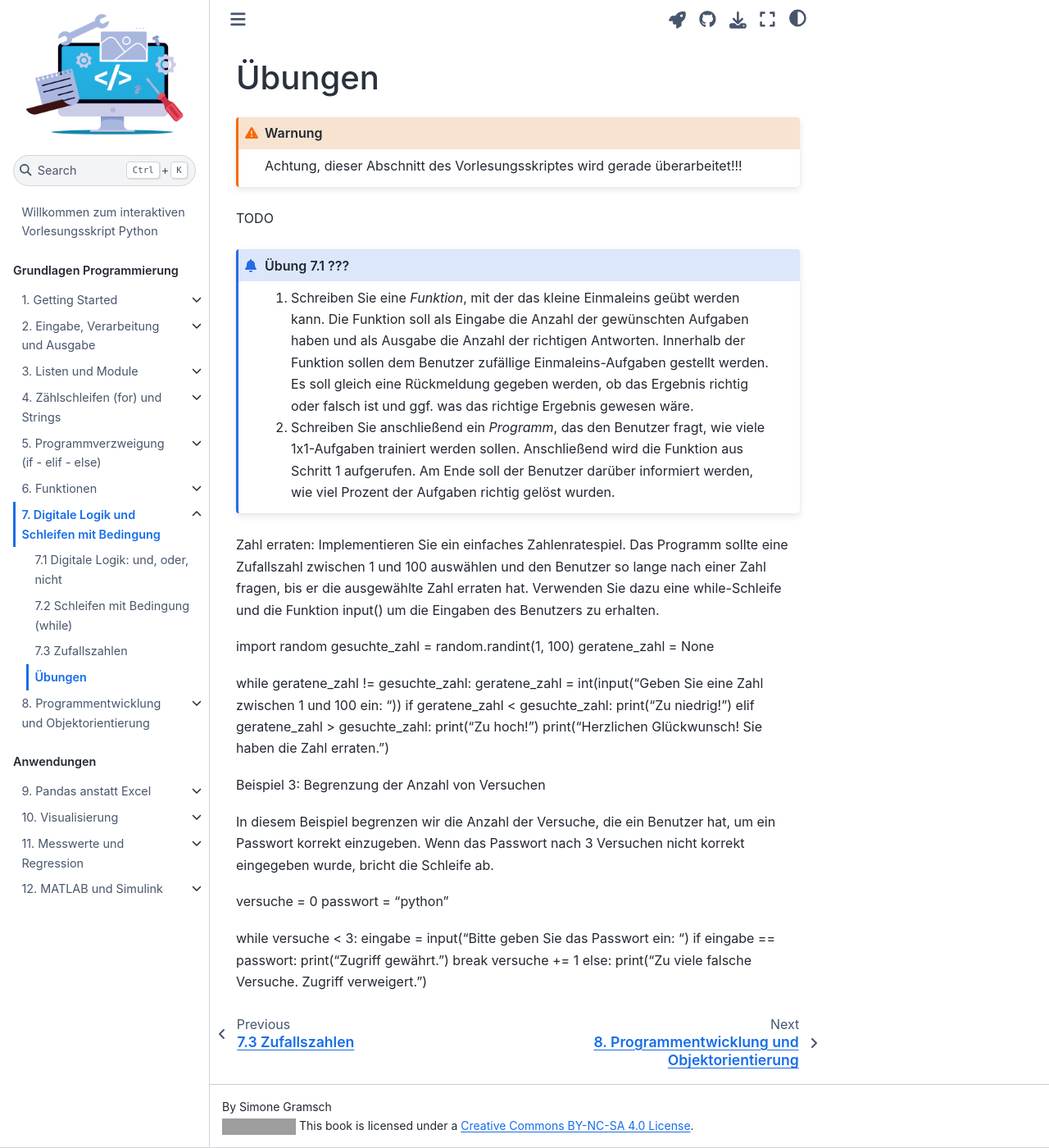
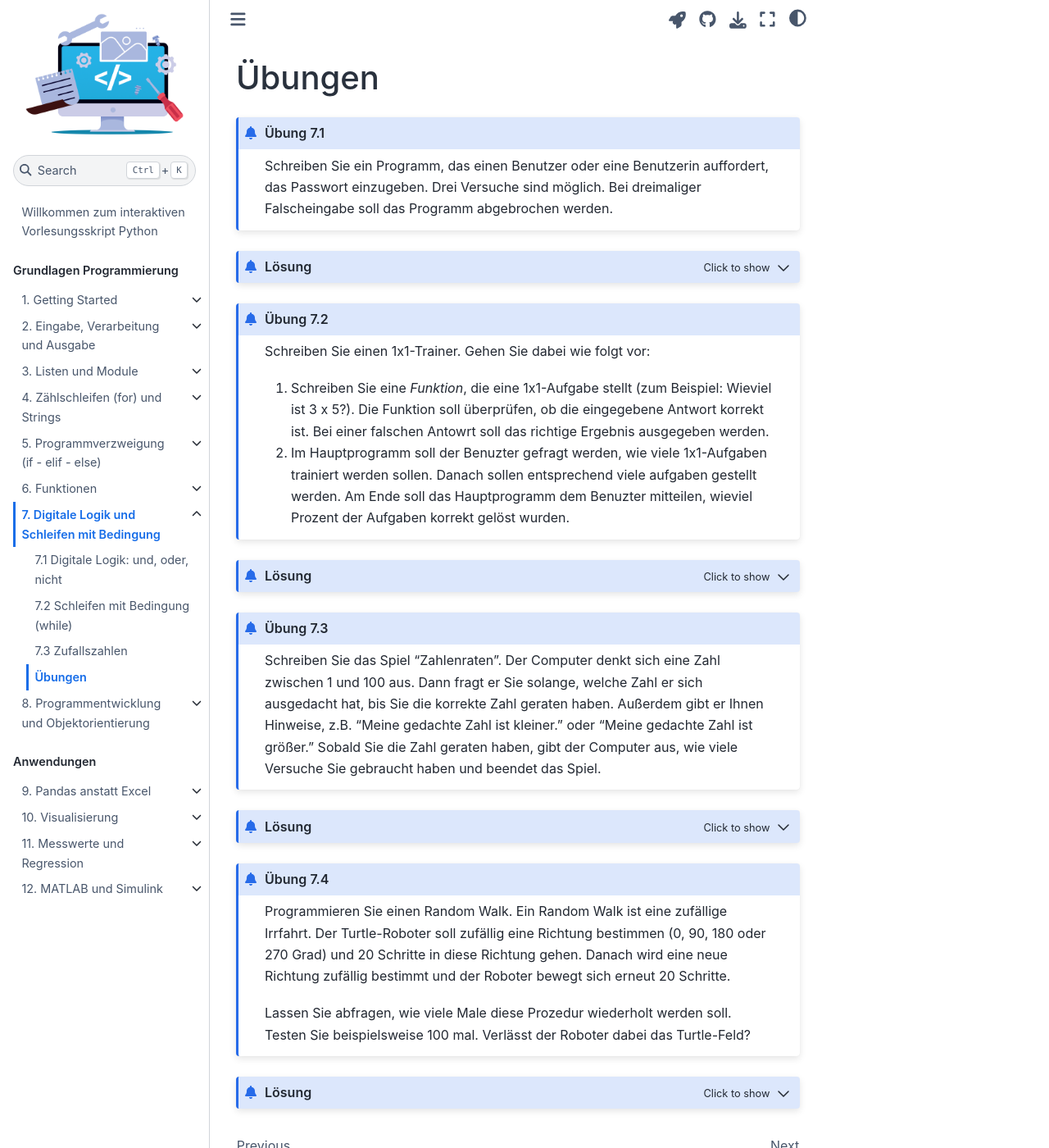
Before and after one commit to gramschs/book_python, a Jupyter Book: the page built from doc/chapter07/chapter07_sec04.md, in a window 1280 px wide and 1400 px high. Shown: the whole window at 82% size. Built offline with Jupyter Book 1.0.4 settings and Sphinx 7.4.7 and the Sphinx Book theme 1.1.4, drawn with Linux system fonts in a browser that asks for light colours; grey boxes are pictures that could not be loaded.

Commit message:
chapter07 ready for SoSe23

`````diff
--- a/doc/chapter07/chapter07_sec04.md
+++ b/doc/chapter07/chapter07_sec04.md
@@ -14,54 +14,123 @@ kernelspec:
 
 # Übungen
 
-```{admonition} Warnung
-:class: warning
-Achtung, dieser Abschnitt des Vorlesungsskriptes wird gerade überarbeitet!!!
+```{admonition} Übung 7.1
+:class: miniexercise
+Schreiben Sie ein Programm, das einen Benutzer oder eine Benutzerin auffordert,
+das Passwort einzugeben. Drei Versuche sind möglich. Bei dreimaliger
+Falscheingabe soll das Programm abgebrochen werden.
 ```
+````{admonition} Lösung
+:class: minisolution, toggle
+```python
+versuche = 0
+passwort = 'F6vfGV+vT6#>hZyu4c=z+?<8'
 
-TODO
+while versuche < 3:
+    eingabe = input('Bitte geben Sie das Passwort ein: ')
+    if eingabe == passwort:
+        print('Das richtige Passwort wurde eingegeben. Zugriff gewährt.')
+        break
+    versuche += 1
+```
+````
 
+```{admonition} Übung 7.2
+:class: miniexercise
+Schreiben Sie einen 1x1-Trainer. Gehen Sie dabei wie folgt vor:
+1. Schreiben Sie eine *Funktion*, die eine 1x1-Aufgabe stellt (zum Beispiel:
+   Wieviel ist 3 x 5?). Die Funktion soll überprüfen, ob die eingegebene Antwort
+   korrekt ist. Bei einer falschen Antowrt soll das richtige Ergebnis ausgegeben
+   werden.
+2. Im Hauptprogramm soll der Benuzter gefragt werden, wie viele 1x1-Aufgaben
+   trainiert werden sollen. Danach sollen entsprechend viele aufgaben gestellt
+   werden. Am Ende soll das Hauptprogramm dem Benuzter mitteilen, wieviel
+   Prozent der Aufgaben korrekt gelöst wurden.
+```
+````{admonition} Lösung
+:class: minisolution, toggle
+```python
+import numpy as np
 
-```{admonition} Übung 7.1 ???
-1. Schreiben Sie eine *Funktion*, mit der das kleine Einmaleins geübt werden
-   kann. Die Funktion soll als Eingabe die Anzahl der gewünschten Aufgaben haben
-   und als Ausgabe die Anzahl der richtigen Antworten. Innerhalb der Funktion
-   sollen dem Benutzer zufällige Einmaleins-Aufgaben gestellt werden. Es soll
-   gleich eine Rückmeldung gegeben werden, ob das Ergebnis richtig oder falsch
-   ist und ggf. was das richtige Ergebnis gewesen wäre.
-2. Schreiben Sie anschließend ein *Programm*, das den Benutzer fragt, wie viele
-   1x1-Aufgaben trainiert werden sollen. Anschließend wird die Funktion aus
-   Schritt 1 aufgerufen. Am Ende soll der Benutzer darüber informiert werden,
-   wie viel Prozent der Aufgaben richtig gelöst wurden.
+def stelle_aufgabe():
+    zahl01 = np.random.randint(1, 11)
+    zahl02 = np.random.randint(1, 11)
+    antwort = int(input(f'Wieviel ist {zahl01} x {zahl02}? '))
+    if antwort == zahl01 * zahl02:
+        return True
+    else:
+        print(f'Leider falsch, das richtige Ergebnis wäre {zahl01 * zahl02} gewesen.')
+        return False
+
+anzahl_aufgaben = int(input('Wie viele Aufgaben sollen gestellt werden?'))
+anzahl_richtige_antworten = 0
+for i in range(anzahl_aufgaben):
+    ist_richtig = stelle_aufgabe()
+    if ist_richtig:
+        anzahl_richtige_antworten += 1
+
+prozent_richtige_antworten = anzahl_richtige_antworten / anzahl_aufgaben * 100
+print(f'Sie haben {prozent_richtige_antworten:.1f} % der Aufgaben richtig gelöst.')
 ```
+````
 
-Zahl erraten: Implementieren Sie ein einfaches Zahlenratespiel. Das Programm sollte eine Zufallszahl zwischen 1 und 100 auswählen und den Benutzer so lange nach einer Zahl fragen, bis er die ausgewählte Zahl erraten hat. Verwenden Sie dazu eine while-Schleife und die Funktion input() um die Eingaben des Benutzers zu erhalten.
+```{admonition} Übung 7.3
+:class: miniexercise
+Schreiben Sie das Spiel "Zahlenraten". Der Computer denkt sich eine Zahl
+zwischen 1 und 100 aus. Dann fragt er Sie solange, welche Zahl er sich
+ausgedacht hat, bis Sie die korrekte Zahl geraten haben. Außerdem gibt er Ihnen
+Hinweise, z.B. "Meine gedachte Zahl ist kleiner." oder "Meine gedachte Zahl ist
+größer." Sobald Sie die Zahl geraten haben, gibt der Computer aus, wie viele
+Versuche Sie gebraucht haben und beendet das Spiel.
+```
+````{admonition} Lösung
+:class: minisolution, toggle
+```python
+import numpy as np
 
-import random
-gesuchte_zahl = random.randint(1, 100)
-geratene_zahl = None
-
-while geratene_zahl != gesuchte_zahl:
-    geratene_zahl = int(input("Geben Sie eine Zahl zwischen 1 und 100 ein: "))
-    if geratene_zahl < gesuchte_zahl:
-        print("Zu niedrig!")
-    elif geratene_zahl > gesuchte_zahl:
-        print("Zu hoch!")
-print("Herzlichen Glückwunsch! Sie haben die Zahl erraten.")
-
-
-Beispiel 3: Begrenzung der Anzahl von Versuchen
-
-In diesem Beispiel begrenzen wir die Anzahl der Versuche, die ein Benutzer hat, um ein Passwort korrekt einzugeben. Wenn das Passwort nach 3 Versuchen nicht korrekt eingegeben wurde, bricht die Schleife ab.
+zufallszahl = np.random.randint(1, 101)
 
 versuche = 0
-passwort = "python"
+print('Ich habe mir eine Zahl zwischen 1 und 100 gedacht. Raten Sie, welche es ist!')
+while True:
+    versuche += 1
+    antwort = int(input('Raten Sie meine Zahl: '))
+    if antwort < zufallszahl:
+        print('Meine gedachte Zahl ist größer.')
+    elif antwort == zufallszahl:
+        print(f'Hurra, Sie haben meine Zahl {zufallszahl} geraten und dazu {versuche} Versuche gebraucht.')
+        break
+    else:
+        print('Meine gedachte Zahl ist kleiner.')
+```
+````
 
-while versuche < 3:
-    eingabe = input("Bitte geben Sie das Passwort ein: ")
-    if eingabe == passwort:
-        print("Zugriff gewährt.")
-        break
-    versuche += 1
-else:
-    print("Zu viele falsche Versuche. Zugriff verweigert.")
+```{admonition} Übung 7.4
+:class: miniexercise
+Programmieren Sie einen Random Walk. Ein Random Walk ist eine zufällige
+Irrfahrt. Der Turtle-Roboter soll zufällig eine Richtung bestimmen (0, 90, 180
+oder 270 Grad) und 20 Schritte in diese Richtung gehen. Danach wird eine neue
+Richtung zufällig bestimmt und der Roboter bewegt sich erneut 20 Schritte.
+
+Lassen Sie abfragen, wie viele Male diese Prozedur wiederholt werden soll.
+Testen Sie beispielsweise 100 mal. Verlässt der Roboter dabei das Turtle-Feld?
+```
+````{admonition} Lösung
+:class: minisolution, toggle
+```python
+import ColabTurtlePlus.Turtle as turtle
+import numpy as np
+
+turtle.clearscreen()
+
+robo = turtle.Turtle()
+robo.speed(13)
+
+anzahl_wiederholungen = int(input('Wie oft soll der Roboter 20 Schritte laufen?'))
+
+for i in range(anzahl_wiederholungen):
+    zufallswinkel = np.random.randint(3) * 90
+    robo.left(zufallswinkel)
+    robo.forward(20)
+```
+````
`````
Also changed, not shown: doc/chapter07/chapter07_sec03.md (+6 -1 lines).
